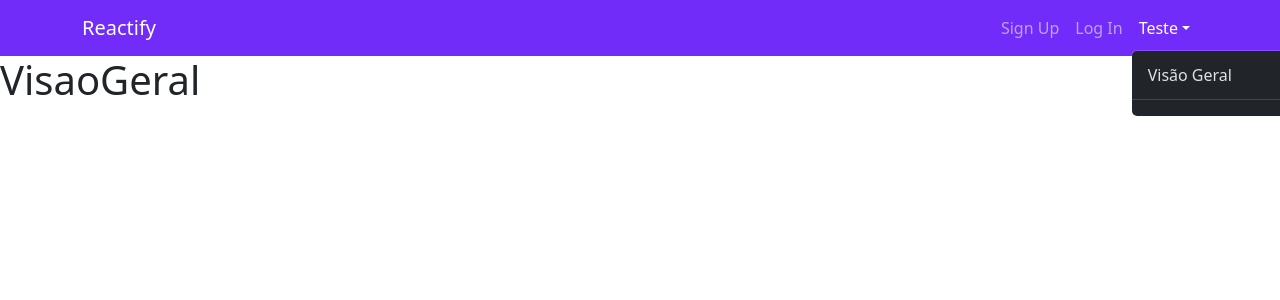
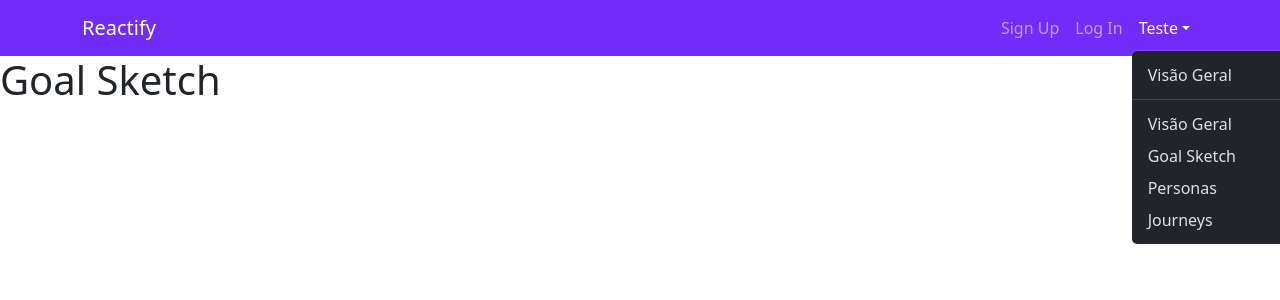
Before and after one commit to LumaGabriela/reactify-demo, a React (Create React App) app: page /goal-sketch in a window 1280 px wide. Both pictures are taken after a click on the button "Teste". Shown: the top 300 px of the page. Built offline with nearby package versions, Linux system fonts and the light colour scheme.

Commit message:
NavBar links fixed

```diff
--- a/package.json
+++ b/package.json
@@ -10,9 +10,9 @@
     "react": "^19.0.0",
     "react-bootstrap": "^2.10.7",
     "react-dom": "^19.0.0",
+    "react-router": "^7.1.4",
     "react-router-bootstrap": "^0.26.3",
-    "react-router-dom": "^7.1.4",
-    "react-scripts": "^3.0.1",
+    "react-scripts": "^5.0.1",
     "scripts": "^0.1.0"
   },
   "scripts": {
--- a/src/components/modal/modal.js
+++ b/src/components/modal/modal.js
@@ -1,8 +1,6 @@
-import { useEffect, useState, react } from 'react';
-import { Modal, Button, Form } from 'react-bootstrap';
+import { useEffect, useState } from 'react'
+import { Modal, Button, Form } from 'react-bootstrap'
 import { nanoid } from 'nanoid'
-import React from 'react'
-
 
 const AddProjectModal = ({projectData, setProjectData, isVisible, handleRemove}) => {
     const [pName, setPName] = useState('')
--- a/src/components/navbar/navbar.js
+++ b/src/components/navbar/navbar.js
@@ -2,10 +2,12 @@ import Container from 'react-bootstrap/Container';
 import Nav from 'react-bootstrap/Nav';
 import Navbar from 'react-bootstrap/Navbar';
 import NavDropdown from 'react-bootstrap/NavDropdown'
-import { LinkContainer } from 'react-router-bootstrap'
+import { useNavigate } from 'react-router';
 
-function NavBar ({modalKey, projectData}) {
+const NavBar = ({modalKey, projectData}) => {
   const project = projectData ? projectData.find(project => project.key === modalKey) : null
+  const navigate = useNavigate()
+
 
   return (
     <Navbar bg="purple" data-bs-theme="dark" expand="lg">
@@ -17,19 +19,16 @@ function NavBar ({modalKey, projectData}) {
             <Nav.Link href="#signup">Sign Up</Nav.Link>
             <Nav.Link href="#login">Log In</Nav.Link>
             <NavDropdown title={project ? project.name : "Teste"} id="basic-nav-dropdown">
-              <LinkContainer to="/visao-geral">
-                <NavDropdown.Item>Visão Geral</NavDropdown.Item>
-              </LinkContainer>
+
+              <NavDropdown.Item onClick={ () => navigate("/visao-geral")}> Visão Geral</NavDropdown.Item>
+
               <NavDropdown.Divider />
-              {/* <LinkContainer to="/goal-sketch">
-                <NavDropdown.Item>Goal Sketch</NavDropdown.Item>
-              </LinkContainer>
-              <LinkContainer to="/personas">
-                <NavDropdown.Item>Personas</NavDropdown.Item>
-              </LinkContainer>
-              <LinkContainer to="/journeys">
-                <NavDropdown.Item>Journeys</NavDropdown.Item>
-              </LinkContainer> */}
+
+              <NavDropdown.Item onClick={() => navigate("/visao-geral")}>Visão Geral</NavDropdown.Item>
+              <NavDropdown.Item onClick={() => navigate("/goal-sketch")}>Goal Sketch</NavDropdown.Item>
+              <NavDropdown.Item onClick={() => navigate("/personas")}>Personas</NavDropdown.Item>
+              <NavDropdown.Item onClick={() => navigate("/journeys")}>Journeys</NavDropdown.Item>
+
             </NavDropdown>
           </Nav>
         </Navbar.Collapse>
@@ -38,4 +37,4 @@ function NavBar ({modalKey, projectData}) {
   );
 }
 
-export default NavBar;
+export default NavBar
--- a/src/components/projects/icon.js
+++ b/src/components/projects/icon.js
@@ -1,5 +1,3 @@
-import React, { useEffect } from 'react'
-
 
 const ProjectIcon = ({projectData, setModalKey}) => {
 
--- a/src/pages/GoalSketch.js
+++ b/src/pages/GoalSketch.js
@@ -1,7 +1,7 @@
 const VisaoGeral = () => {
     return (
         <div>
-            <h1>VisaoGeral</h1>
+            <h1>Goal Sketch</h1>
         </div>
     )
 }
```
Also changed, not shown: src/App.js (+5 -3 lines), 1 other file (tests, documents, lock files or other folders).
